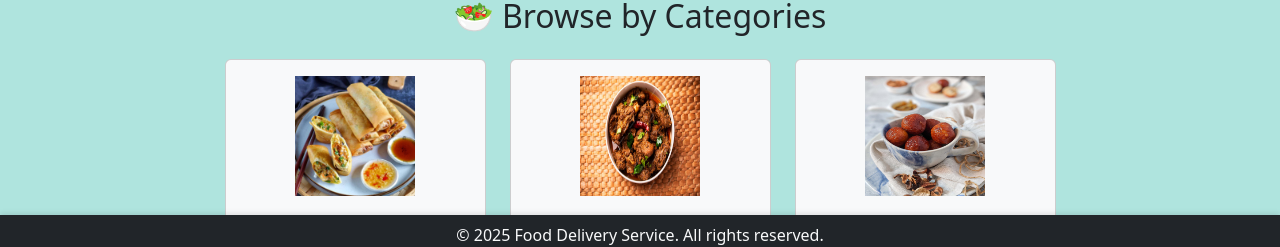
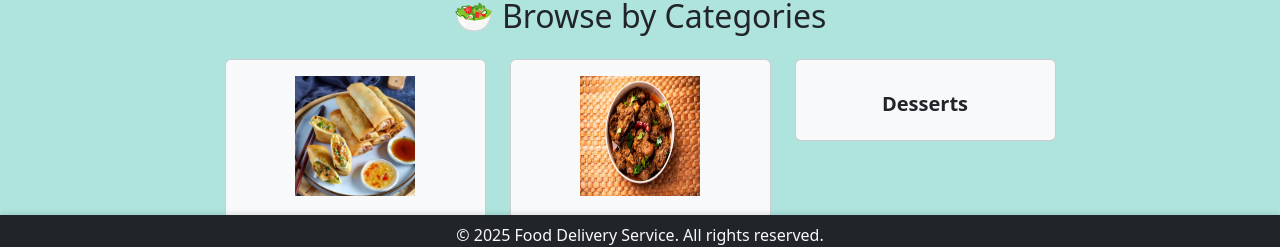
Before and after one commit to pavan-127/S-S, a React (Vite) app: page / in a window 1280 px wide. Shown: the part 545-792 px from the top of the page. Built offline with nearby package versions, Linux system fonts and the light colour scheme; no server answers.

Commit message:
Update Home.jsx

```diff
--- a/src/Pages/Home.jsx
+++ b/src/Pages/Home.jsx
@@ -67,7 +67,7 @@ function Home() {
                     <div className="col-md-3 category-card">
                         <a href="/dessert" className="text-decoration-none">
                             <div className="card text-center p-3 bg-light category-hover">
-                                <img src="/image/Desserts/Gulab Jamun.jpg" className="category-img" alt="Desserts" />
+
                                 <h5 className="mt-3 fw-bold text-dark">Desserts</h5>
                             </div>
                         </a>
```
